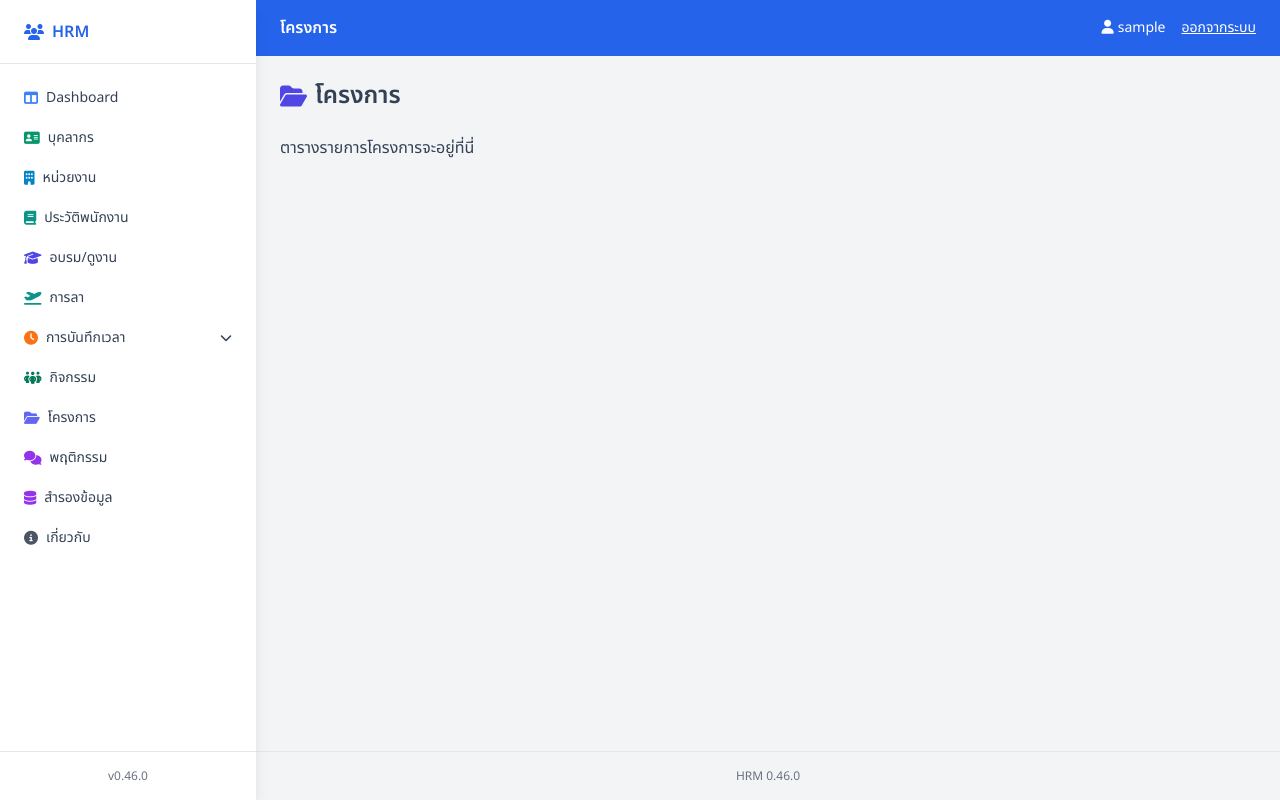
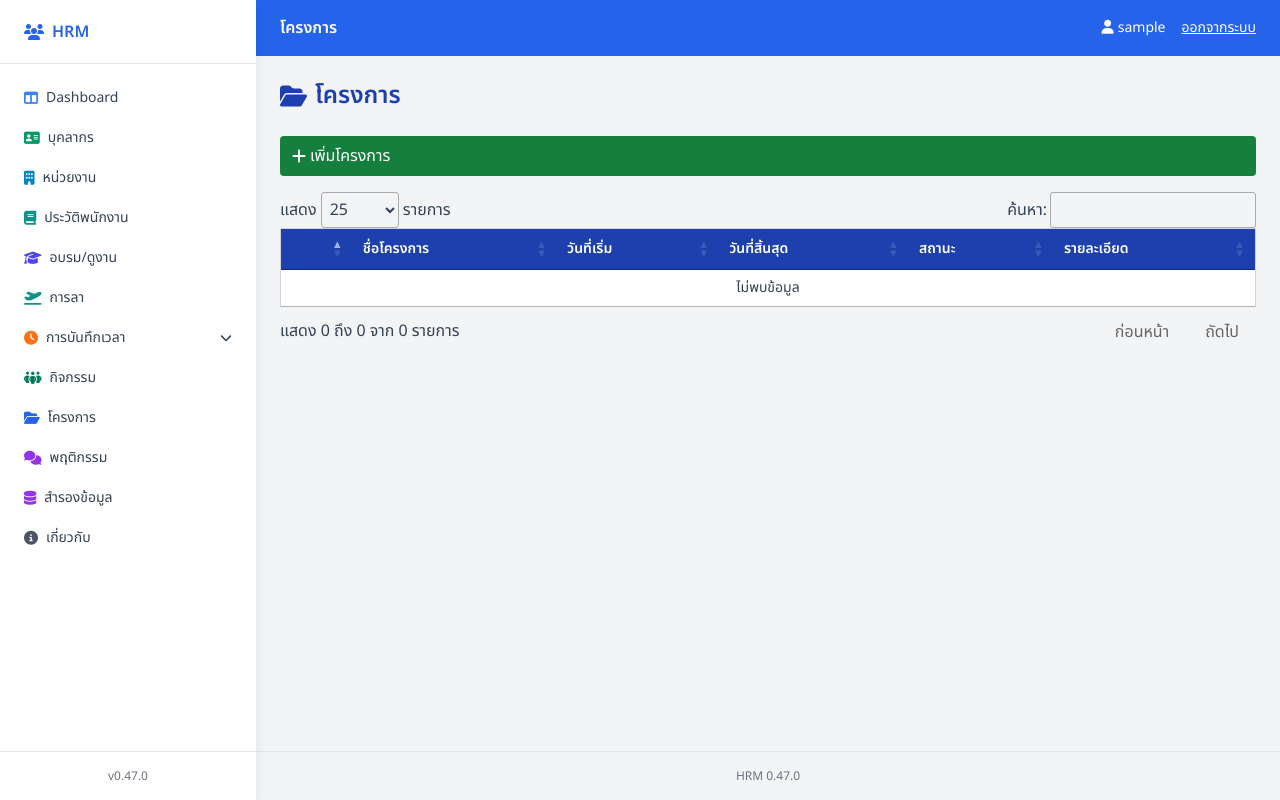
Before and after one commit to theeraphol/hrm, a Flask app: page /hrm/projects in a window 1280 px wide. Run offline with Flask 2, Linux system fonts and the light colour scheme; the visitor is signed in with stand-in values (Sample User, id 1); data that the repository does not hold is empty; some libraries are stand-ins or nearby versions.

Commit message:
feat: ปรับปรุงหน้าโครงการและเพิ่มตารางฐานข้อมูล

```diff
--- a/config.py
+++ b/config.py
@@ -3,7 +3,7 @@ import os
 class Config:
     """การตั้งค่าสำหรับแอปพลิเคชัน"""
 
-    VERSION = "0.46.0"
+    VERSION = "0.47.0"
 
     # รหัสสถานะการมาทำงาน
     WORK_STATUS = {
--- a/routes/projects.py
+++ b/routes/projects.py
@@ -1,9 +1,62 @@
-from flask import render_template, redirect, url_for
+from flask import render_template, request, redirect, url_for
 from . import bp
-from .utils import sso_authenticated
+from .utils import get_connection, sso_authenticated
 
-@bp.route('/projects')
+
+@bp.route('/projects', methods=['GET', 'POST'])
 def projects():
     if not sso_authenticated():
         return redirect(url_for('hrm.login'))
-    return render_template('projects.html', title='โครงการ')
+
+    message = ''
+    edit_record = None
+    open_modal = False
+    conn = get_connection()
+    try:
+        if request.method == 'POST':
+            form = request.form
+            data = (
+                form.get('project_name'),
+                form.get('start_date'),
+                form.get('end_date'),
+                form.get('status'),
+                form.get('description'),
+            )
+            with conn.cursor() as cur:
+                if form.get('id'):
+                    cur.execute(
+                        'UPDATE projects SET project_name=%s, start_date=%s, end_date=%s, status=%s, description=%s WHERE id=%s',
+                        data + (form.get('id'),),
+                    )
+                    message = 'แก้ไขข้อมูลเรียบร้อยแล้ว'
+                else:
+                    cur.execute(
+                        'INSERT INTO projects (project_name, start_date, end_date, status, description) VALUES (%s,%s,%s,%s,%s)',
+                        data,
+                    )
+                    message = 'เพิ่มข้อมูลเรียบร้อยแล้ว'
+                conn.commit()
+
+        edit_id = request.args.get('edit_id')
+        if edit_id:
+            with conn.cursor() as cur:
+                cur.execute('SELECT * FROM projects WHERE id=%s', (edit_id,))
+                edit_record = cur.fetchone()
+            open_modal = True
+        elif request.args.get('add'):
+            open_modal = True
+
+        with conn.cursor() as cur:
+            cur.execute('SELECT * FROM projects ORDER BY start_date DESC, id DESC')
+            rows = cur.fetchall()
+    finally:
+        conn.close()
+
+    return render_template(
+        'projects/index.html',
+        project_list=rows,
+        edit_record=edit_record,
+        message=message,
+        open_modal=open_modal,
+        title='โครงการ',
+    )
--- a/templates/base.html
+++ b/templates/base.html
@@ -82,7 +82,7 @@
         </li>
         <li>
           <a href="{{ url_for('hrm.projects') }}" class="flex items-center gap-2 p-2 rounded-lg hover:bg-blue-50">
-            <i class="fa-solid fa-folder-open text-indigo-500"></i> โครงการ
+            <i class="fa-solid fa-folder-open text-blue-600"></i> โครงการ
           </a>
         </li>
         <li>
--- a/templates/projects.html
+++ /dev/null
@@ -1,5 +0,0 @@
-{% extends 'base.html' %}
-{% block body %}
-<h1 class="text-2xl font-bold mb-6 flex items-center gap-2"><i class="fa-solid fa-folder-open text-indigo-600"></i><span>โครงการ</span></h1>
-<p>ตารางรายการโครงการจะอยู่ที่นี่</p>
-{% endblock %}
--- /dev/null
+++ b/templates/projects/index.html
@@ -0,0 +1,95 @@
+{% extends 'base.html' %}
+{% block body %}
+<h1 class="text-2xl font-bold text-blue-800 mb-6 flex items-center gap-2">
+  <i class="fa-solid fa-folder-open"></i><span>โครงการ</span>
+</h1>
+<div class="mb-4">
+  <a href="{{ url_for('hrm.projects', add=1) }}" class="bg-green-700 text-white px-3 py-2 rounded hover:bg-green-800 flex items-center gap-1"><i class="fa-solid fa-plus"></i>เพิ่มโครงการ</a>
+</div>
+<table class="datatable min-w-full bg-white border border-gray-300 text-sm">
+  <thead class="bg-blue-800 text-white">
+    <tr>
+      <th class="py-2 px-3 text-center"></th>
+      <th class="py-2 px-3 text-left">ชื่อโครงการ</th>
+      <th class="py-2 px-3 text-left">วันที่เริ่ม</th>
+      <th class="py-2 px-3 text-left">วันที่สิ้นสุด</th>
+      <th class="py-2 px-3 text-left">สถานะ</th>
+      <th class="py-2 px-3 text-left">รายละเอียด</th>
+    </tr>
+  </thead>
+  <tbody>
+    {% for p in project_list %}
+    <tr class="odd:bg-gray-100">
+      <td class="py-2 px-3 text-center">
+        <a href="{{ url_for('hrm.projects', edit_id=p.id) }}" class="text-blue-600 hover:underline"><i class="fa-solid fa-pen-to-square"></i></a>
+      </td>
+      <td class="py-2 px-3">{{ p.project_name or '' }}</td>
+      <td class="py-2 px-3">{{ p.start_date or '' }}</td>
+      <td class="py-2 px-3">{{ p.end_date or '' }}</td>
+      <td class="py-2 px-3">{{ p.status or '' }}</td>
+      <td class="py-2 px-3">{{ p.description or '' }}</td>
+    </tr>
+    {% endfor %}
+  </tbody>
+</table>
+{% if message %}
+<p class="mt-4 text-center text-green-700"><i class="fa-solid fa-circle-info mr-1"></i>{{ message }}</p>
+{% endif %}
+
+<div id="editModal" class="fixed inset-0 bg-black/30 hidden justify-start items-start overflow-auto">
+  <div id="modalBox" class="bg-white p-6 rounded shadow-lg w-full max-w-xl mx-auto mt-10 transform transition-all duration-300 -translate-y-10 opacity-0">
+    <form method="post" class="space-y-4">
+      <input type="hidden" name="id" value="{{ edit_record.id if edit_record else '' }}" />
+      <h2 class="text-lg font-semibold mb-4 flex items-center gap-2">
+        <i class="fa-solid fa-folder-open"></i>
+        {% if edit_record %}แก้ไขโครงการ{% else %}เพิ่มโครงการ{% endif %}
+      </h2>
+      <div>
+        <label class="block text-sm mb-1">ชื่อโครงการ</label>
+        <input type="text" name="project_name" value="{{ edit_record.project_name if edit_record else '' }}" class="border border-gray-300 rounded px-3 py-2 w-full" required>
+      </div>
+      <div class="grid grid-cols-2 gap-4">
+        <div>
+          <label class="block text-sm mb-1">วันที่เริ่ม</label>
+          <input type="date" name="start_date" value="{{ edit_record.start_date if edit_record else '' }}" class="border border-gray-300 rounded px-3 py-2 w-full">
+        </div>
+        <div>
+          <label class="block text-sm mb-1">วันที่สิ้นสุด</label>
+          <input type="date" name="end_date" value="{{ edit_record.end_date if edit_record else '' }}" class="border border-gray-300 rounded px-3 py-2 w-full">
+        </div>
+      </div>
+      <div>
+        <label class="block text-sm mb-1">สถานะ</label>
+        <input type="text" name="status" value="{{ edit_record.status if edit_record else '' }}" class="border border-gray-300 rounded px-3 py-2 w-full">
+      </div>
+      <div>
+        <label class="block text-sm mb-1">รายละเอียด</label>
+        <textarea name="description" class="border border-gray-300 rounded px-3 py-2 w-full">{{ edit_record.description if edit_record else '' }}</textarea>
+      </div>
+      <div class="flex gap-2">
+        <button type="submit" class="bg-blue-700 text-white px-4 py-2 rounded hover:bg-blue-800 flex items-center gap-1"><i class="fa-solid fa-floppy-disk"></i>บันทึก</button>
+        {% if edit_record %}
+        <a href="{{ url_for('hrm.projects') }}" class="px-4 py-2 rounded border border-gray-300 text-gray-600 hover:bg-gray-50">ยกเลิก</a>
+        {% endif %}
+        <button type="button" onclick="closeModal()" class="ml-auto px-4 py-2 text-gray-500 hover:underline">ปิด</button>
+      </div>
+    </form>
+  </div>
+</div>
+
+<script>
+function openModal(){
+  const m=document.getElementById('editModal');
+  const box=document.getElementById('modalBox');
+  m.classList.remove('hidden');
+  setTimeout(()=>{box.classList.remove('-translate-y-10','opacity-0');},10);
+}
+function closeModal(){
+  const m=document.getElementById('editModal');
+  const box=document.getElementById('modalBox');
+  box.classList.add('-translate-y-10','opacity-0');
+  setTimeout(()=>{m.classList.add('hidden');},300);
+}
+{% if open_modal %}window.addEventListener('load',openModal);{% endif %}
+</script>
+{% endblock %}
```
Also changed, not shown: schema.sql (+10 -0 lines), README.md.
